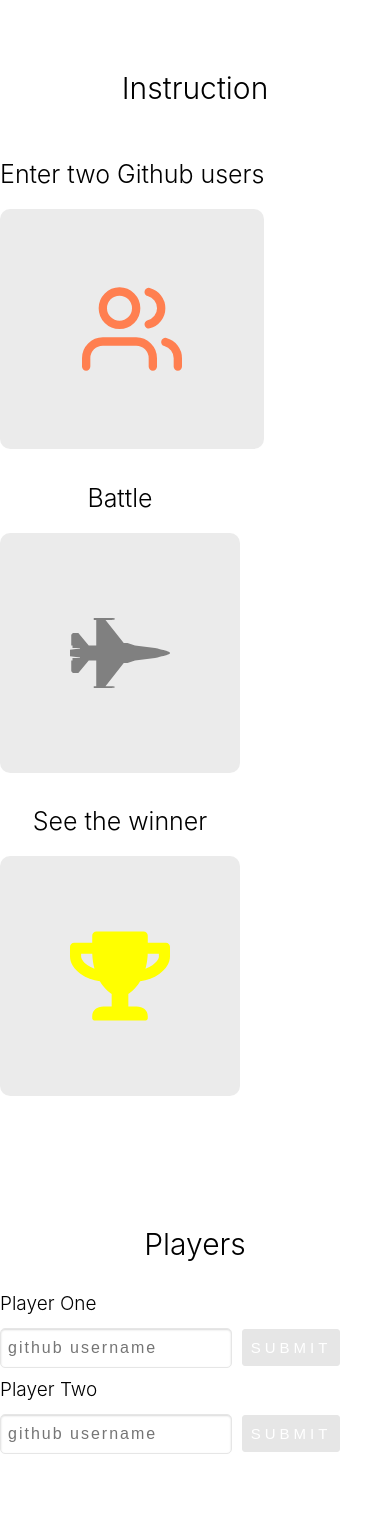
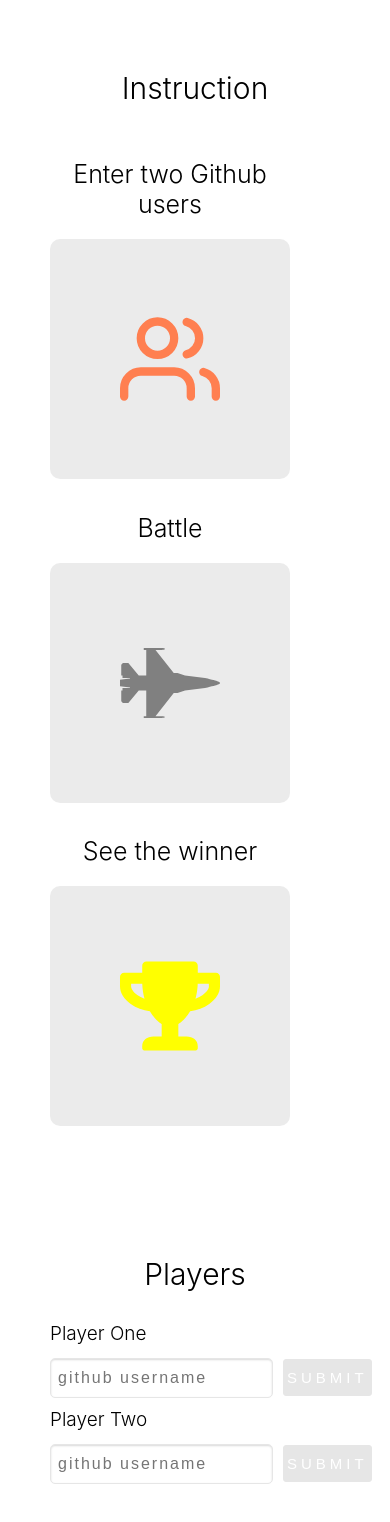
Before and after one commit to zakali22/github-battle-v2, a React app: page /battle in a window 390 px wide. Shown: the top 1522 px of the page. Built offline with nearby package versions, Linux system fonts and the light colour scheme.

Commit message:
Add player forms and player preview

```diff
--- a/src/components/Player/Player.js
+++ b/src/components/Player/Player.js
@@ -18,23 +18,12 @@
     }
 
     handlePlayerSubmission(username, player) {
-        console.log("Player submitted " + username)
-        console.log(player)
-        fetchUser(username)
-            .then(res => {
-                console.log(res[0])
-                this.setState((state) => ({
-                    players: {
-                        ...state.players,
-                        [player]: res[0]
-                    }
-                }))
-            })
-            .catch(error => {
-                this.setState({
-                    error
-                })
-            })
+        this.setState((state) => ({
+            players: {
+                ...state.players,
+                [player]: username
+            }
+        }))
     }
 
     handleUserClearing(player){
@@ -51,8 +40,8 @@
             <div className="player">
                 <h3 className="player__title">Players</h3>
                 <div className="player__listing">
-                    {this.state.players['playerOne'] ? <PlayerReview clearUser={() => this.handleUserClearing('playerOne')} user={this.state.players['playerOne']}/> : <PlayerInput label="Player One" submitPlayer={(username) => this.handlePlayerSubmission(username, "playerOne")}/>}
-                    {this.state.players['playerTwo'] ? <PlayerReview clearUser={() => this.handleUserClearing('playerTwo')} user={this.state.players['playerTwo']} /> : <PlayerInput label="Player Two" submitPlayer={(username) => this.handlePlayerSubmission(username, "playerTwo")} />}
+                    {this.state.players['playerOne'] ? <PlayerReview clearUser={() => this.handleUserClearing('playerOne')} username={this.state.players['playerOne']}/> : <PlayerInput label="Player One" submitPlayer={(username) => this.handlePlayerSubmission(username, "playerOne")}/>}
+                    {this.state.players['playerTwo'] ? <PlayerReview clearUser={() => this.handleUserClearing('playerTwo')} username={this.state.players['playerTwo']} /> : <PlayerInput label="Player Two" submitPlayer={(username) => this.handlePlayerSubmission(username, "playerTwo")} />}
                 </div>
                 {this.state.players.playerOne && this.state.players.playerTwo ? <button className="player__btn btn btn--primary">Battle</button> : null}
             </div>
--- a/src/components/Player/PlayerReview.js
+++ b/src/components/Player/PlayerReview.js
@@ -2,11 +2,11 @@
 import Player from "./Player"
 import PropTypes from "prop-types"
 
-const PlayerReview = ({user: {avatar_url, html_url, login}, clearUser}) => {
+const PlayerReview = ({username, clearUser}) => {
     return (
         <div className="player__preview">
-            <img className="player__preview-image" src={avatar_url ? avatar_url : 'https://avatars0.githubusercontent.com/u/59271904?v=4'} />
-            <a href={html_url} className="player__preview-name"><p className="h5">{login}</p></a>
+            <img className="player__preview-image" src={`https://github.com/${username}.png?size=200`} />
+            <a href={`https://github.com/${username}`} className="player__preview-name"><p className="h5">{username}</p></a>
             <button onClick={clearUser} className="player__preview-button">
                 <svg stroke="currentColor" fill="currentColor" strokeWidth="0" viewBox="0 0 512 512" color="rgb(194, 57, 42)" size="26" height="26" width="26"><path d="M256 8C119 8 8 119 8 256s111 248 248 248 248-111 248-248S393 8 256 8zm121.6 313.1c4.7 4.7 4.7 12.3 0 17L338 377.6c-4.7 4.7-12.3 4.7-17 0L256 312l-65.1 65.6c-4.7 4.7-12.3 4.7-17 0L134.4 338c-4.7-4.7-4.7-12.3 0-17l65.6-65-65.6-65.1c-4.7-4.7-4.7-12.3 0-17l39.6-39.6c4.7-4.7 12.3-4.7 17 0l65 65.7 65.1-65.6c4.7-4.7 12.3-4.7 17 0l39.6 39.6c4.7 4.7 4.7 12.3 0 17L312 256l65.6 65.1z"></path></svg>
             </button>
@@ -15,7 +15,7 @@
 }
 
 PlayerReview.propTypes = {
-    user: PropTypes.object.isRequired,
+    username: PropTypes.string.isRequired,
     clearUser: PropTypes.func.isRequired
 }
 
--- a/src/styles/base/_base.scss
+++ b/src/styles/base/_base.scss
@@ -50,7 +50,7 @@
 .container {
     max-width: 1700px;
     margin: 0 auto;
-    padding: 5rem 0;
+    padding: 5rem;
 }
 
 .navbar {
--- a/src/styles/components/battle.scss
+++ b/src/styles/components/battle.scss
@@ -13,9 +13,18 @@
             @media(max-width: 992px){
                 justify-content: flex-start;
             }
+            @media(max-width: 630px){
+                justify-content: center;
+            }
             .battle__instruction-listing-item {
                 &:not(:last-of-type){
                     margin-right: 10rem;
+                    @media(max-width: 1030px){
+                        margin-right: 5rem;
+                    }
+                }
+                @media(max-width: 630px){
+                    margin-right: 5rem;
                 }
                 h4 {
                     text-align: center;
--- a/src/styles/components/player.scss
+++ b/src/styles/components/player.scss
@@ -10,11 +10,16 @@
     .player__listing {
         display: flex;
         justify-content: space-between;
-        flex-wrap: wrap;
+        flex-wrap: nowrap;
         align-self: stretch;
         & > * {
             flex: 1 0 auto;
             margin-right: 5rem;
+            min-width: calc(50% - 5rem)
+        }
+
+        @media(max-width: 767px){
+            flex-wrap: wrap;
         }
     }
     .player__btn {
--- a/src/utils/api.js
+++ b/src/utils/api.js
@@ -5,18 +5,19 @@
         .then(res => res.json())
         .then(data => {
             if(!data.items) throw new Error('Error fetching ' + data.message)
+            console.log(data.items)
             return data.items
         })
 }
 
 
-export const fetchUser = (user) => {
-    const endpoint = window.encodeURI(`https://api.github.com/search/users?q=${user}&sort=followers`)
+const fetchUser = (username) => {
+    const endpoint = window.encodeURI(`https://api.github.com/users/${username}`)
 
     return fetch(endpoint, {mode: "cors"})
         .then(res => res.json())
         .then(data => {
-            if(!data.items) throw new Error('Error fetching users ' + data.message)
-            return data.items
+            if(data.message === 'Not Found') throw new Error('Error ' + data.message)
+            return data
         })
 }
```
